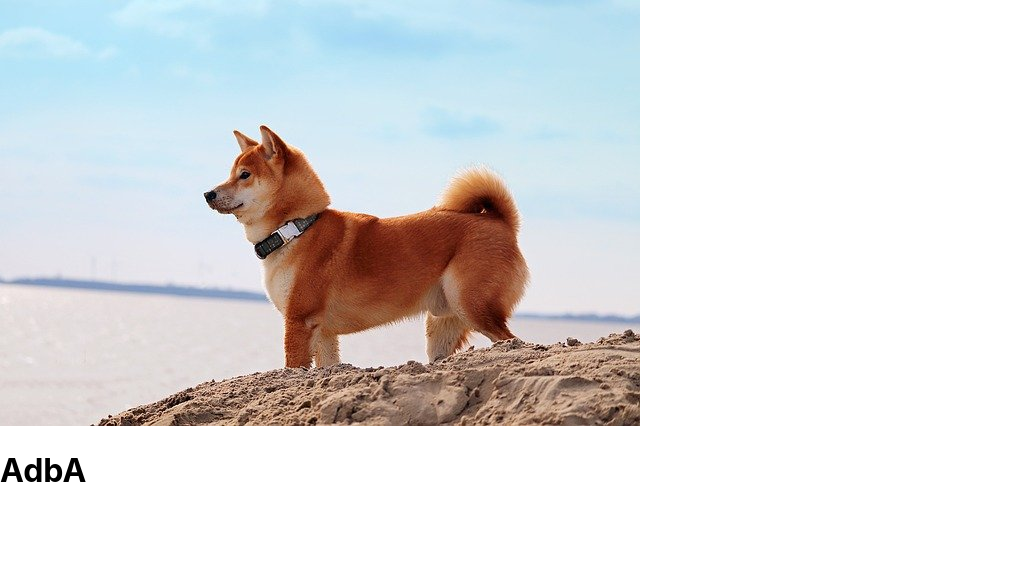
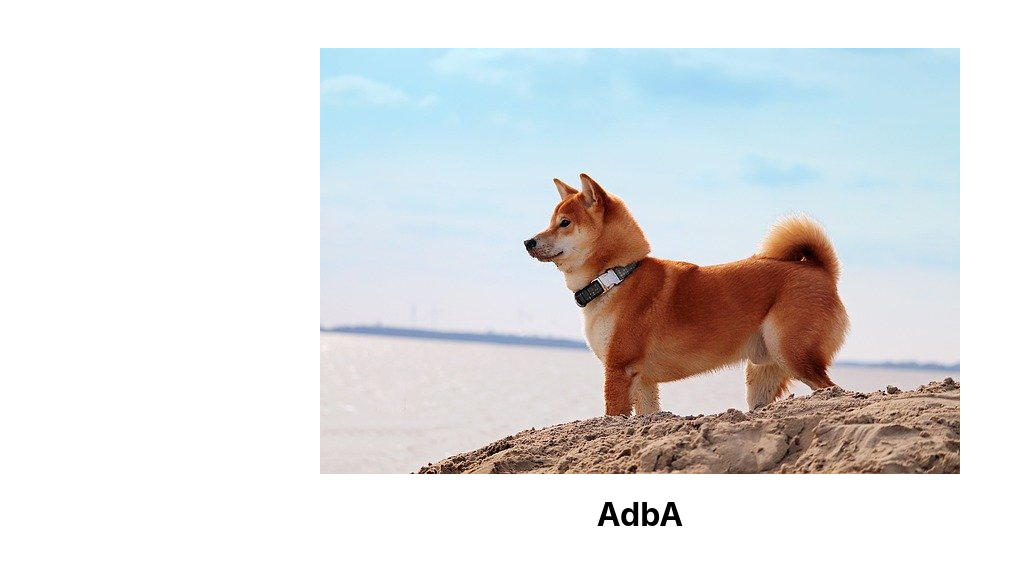
Before and after one commit to koshiro-adachi/nextjs-microblog, a Next.js app: page / in a window 1280 px wide. Shown: the top 564 px of the page, without its empty margins (0-1023 px from the left). Built offline with nearby package versions, Linux system fonts and the light colour scheme.

Commit message:
layout.module.cssの編集

```diff
--- a/components/Layout.js
+++ b/components/Layout.js
@@ -1,17 +1,17 @@
 import Head from "next/head";
-import { Children } from "react";
+import styles from "./layut.module.css";
 
 const name = "AdbA";
 export const siteTitle = "Next.js blog";
 
 function Layout({ children }) {
   return (
-    <div>
+    <div className={styles.container}>
       <Head>
         <link rel="icon" href="/favicon.ico" />
       </Head>
-      <header>
-        <img src="images/sibaDog.jpg" />
+      <header className={styles.header}>
+        <img src="images/sibaDog.jpg" alt="profile_image" />
         <h1>{name}</h1>
       </header>
       <main>{children}</main>
--- a/components/layut.module.css
+++ b/components/layut.module.css
@@ -0,0 +1,25 @@
+.container {
+  max-width: 1244px;
+  padding: 0 1rem;
+  margin: 3rem auto 6rem;
+}
+
+.header {
+  display: flex;
+  flex-direction: column;
+  align-items: center;
+}
+
+.headerImage {
+  width: 6rem;
+  height: 6rem;
+}
+
+.headerHomeImage {
+  width: 8rem;
+  height: 8rem;
+}
+
+.backToHome {
+  margin: 3rem 0 0;
+}
```
